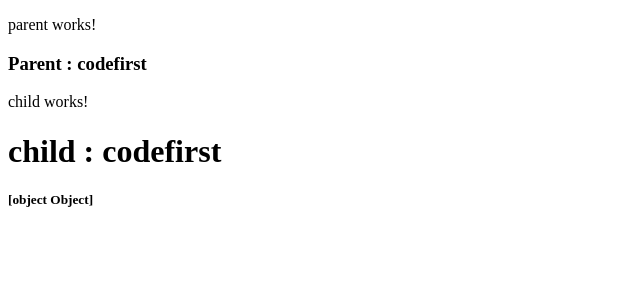
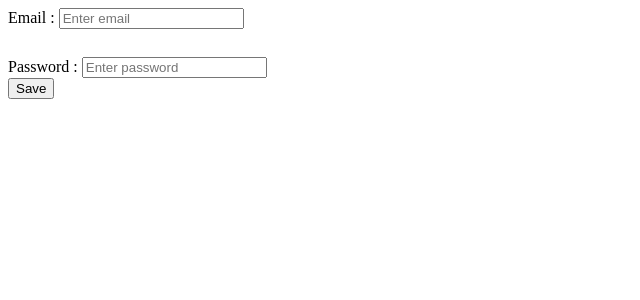
Before and after one commit to Codefirst-Batch-10/angular_B10, an Angular app: page / in a window 1280 px wide. Shown: the top 300 px of the page, without its empty margins (0-640 px from the left). Built offline with nearby package versions, Linux system fonts and the light colour scheme.

Commit message:
Day-9 : Reactive form and validation.

```diff
--- a/src/app/app.component.html
+++ b/src/app/app.component.html
@@ -22,5 +22,6 @@
  <!-- <app-default-directives></app-default-directives> -->
   <!-- <app-pipe-component></app-pipe-component> -->
    <!-- <app-service></app-service> -->
-    <app-parent></app-parent>
+    <!-- <app-parent></app-parent> -->
+     <app-reactive-form></app-reactive-form>
 <router-outlet />
--- a/src/app/app.component.ts
+++ b/src/app/app.component.ts
@@ -5,10 +5,11 @@ import { DefaultDirectivesComponent } from "../components/default-directives/def
 import { PipeComponentComponent } from "../components/pipe-component/pipe-component.component";
 import { ServiceComponent } from "../components/service/service.component";
 import { ParentComponent } from "../components/parent/parent.component";
+import { ReactiveFormComponent } from "../components/reactive-form/reactive-form.component";
 
 @Component({
   selector: 'app-root',
-  imports: [RouterOutlet, DataBindingComponent, DefaultDirectivesComponent, PipeComponentComponent, ServiceComponent, ParentComponent],
+  imports: [RouterOutlet, DataBindingComponent, DefaultDirectivesComponent, PipeComponentComponent, ServiceComponent, ParentComponent, ReactiveFormComponent],
   templateUrl: './app.component.html',
   styleUrl: './app.component.css'
 })
--- /dev/null
+++ b/src/components/reactive-form/reactive-form.component.html
@@ -0,0 +1,31 @@
+<form [formGroup]="userForm" (ngSubmit)="onSubmit()">
+    <div>
+        <label for="">Email : </label>
+        <input type="email" formControlName="email" name="email" id="emailId" placeholder="Enter email">
+        @if(isInvalid('email')) {
+            <small style="color: red;">
+                @if(userForm.get('email')?.errors?.['required']){
+                    Email is required
+                }
+                @if(userForm.get('email')?.errors?.['email']){
+                    Enter correct email
+                }
+            </small>
+        }
+    </div>
+    <br>
+
+    <div style="margin-top: 10px;">
+        <label for="">Password : </label>
+        <input type="password" formControlName="password" name="password" id="passwordId" placeholder="Enter password">
+        @if(isInvalid('password') ) {
+            <small style="color: red;">
+                Password length max 6
+            </small>
+        }
+    </div>
+
+    <div>
+        <button type="submit">Save</button>
+    </div>
+</form>
--- /dev/null
+++ b/src/components/reactive-form/reactive-form.component.ts
@@ -0,0 +1,31 @@
+import { Component } from '@angular/core';
+import { FormBuilder, ReactiveFormsModule, RequiredValidator, Validators } from '@angular/forms';
+
+@Component({
+  selector: 'app-reactive-form',
+  imports: [ReactiveFormsModule],
+  templateUrl: './reactive-form.component.html',
+  styleUrl: './reactive-form.component.css',
+})
+export class ReactiveFormComponent {
+  userForm: any;
+
+  constructor(private _formBuilder: FormBuilder) {
+
+    this.userForm = this._formBuilder.group({
+      email: ['', [Validators.required, Validators.email]],
+      password: ['', [Validators.required, Validators.maxLength(6)]]
+    });
+  }
+
+  onSubmit() {
+    if(this.userForm.valid) {
+      console.log(this.userForm.value);
+    }
+  }
+
+  isInvalid(controlName:any) {
+    const control = this.userForm.get(controlName);
+    return control.invalid && (control.touched || control.dirty);
+  }
+}
```
Also changed, not shown: src/Notes.txt, src/components/reactive-form/reactive-form.component.css (added).
